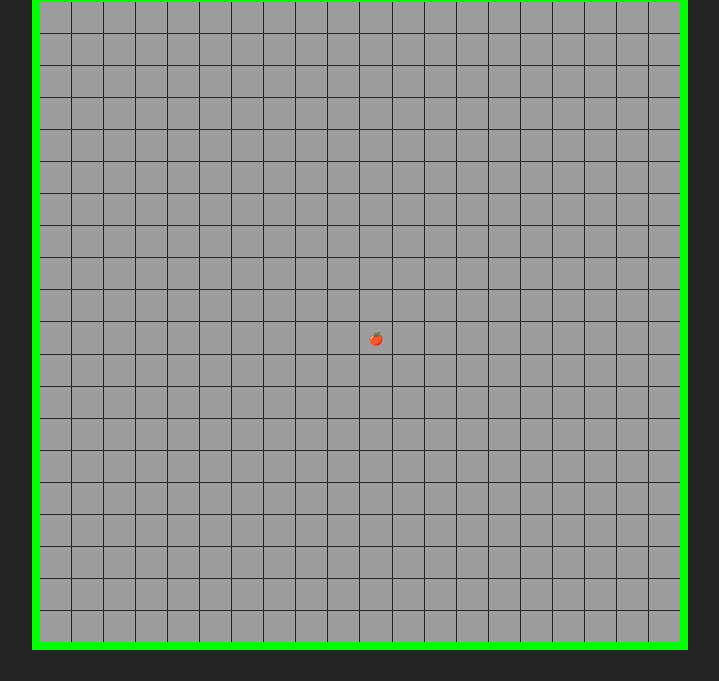
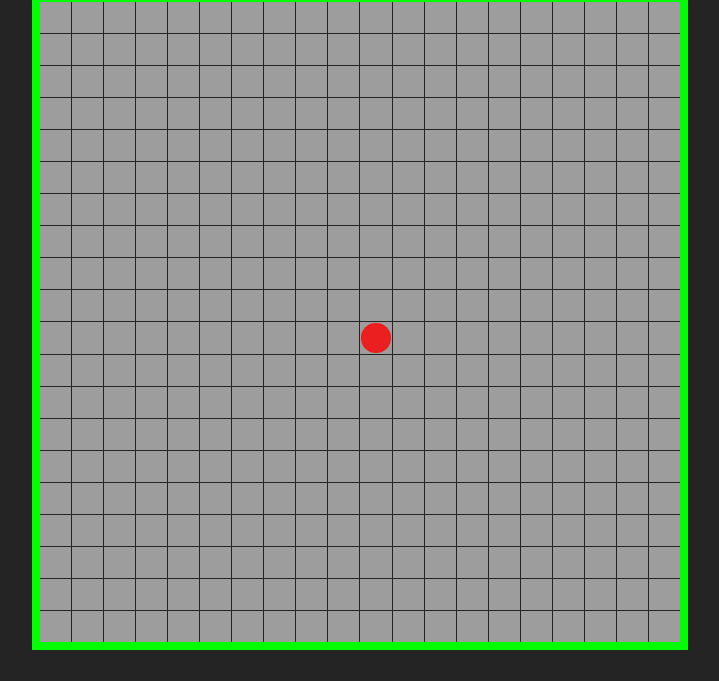
Before and after one commit to h4ka/snake-svelte, a Svelte app: page / in a window 1280 px wide. Shown: the part 150-831 px from the top of the page, without its empty margins (280-999 px from the left). Built offline with nearby package versions, Linux system fonts and the light colour scheme.

Commit message:
simplify design

```diff
--- a/src/App.svelte
+++ b/src/App.svelte
@@ -100,15 +100,7 @@
         {#each board.grid as row}
             {#each row as cell}
                 <div class="cell">
-                    {#if !snake.isAlive && (cell === "snake-head" || cell === "snake-body")}
-                        <div class="snake item">💀</div>
-                    {:else if cell === "snake-head"}
-                        <div class="snake item">👀</div>
-                    {:else if cell === "snake-body"}
-                        <div class="snake item"></div>
-                    {:else if cell === "food"}
-                        <div class="item">🍎</div>
-                    {/if}
+                    <div class="item {cell}"></div>
                 </div>
             {/each}
         {/each}
@@ -131,20 +123,28 @@
     }
 
     .cell {
+        background-color: #9d9d9d;
         padding: 1px;
-        background-color: #9d9d9d;
     }
 
     .item {
         font-size: calc(30vmin / var(--board-size));
         height: 100%;
         width: 100%;
-        align-content: center;
+        border-radius: 50%;
     }
 
-    .snake {
-        background-color: #007500;
-        border-radius: 20%;
+    .snake-head {
+        background-color: #009000;
+        border-radius: 30%;
+    }
+
+    .snake-body {
+        background-color: #009000;
+    }
+
+    .food {
+        background-color: #ff0000cc;
     }
 
     h1 {
```
